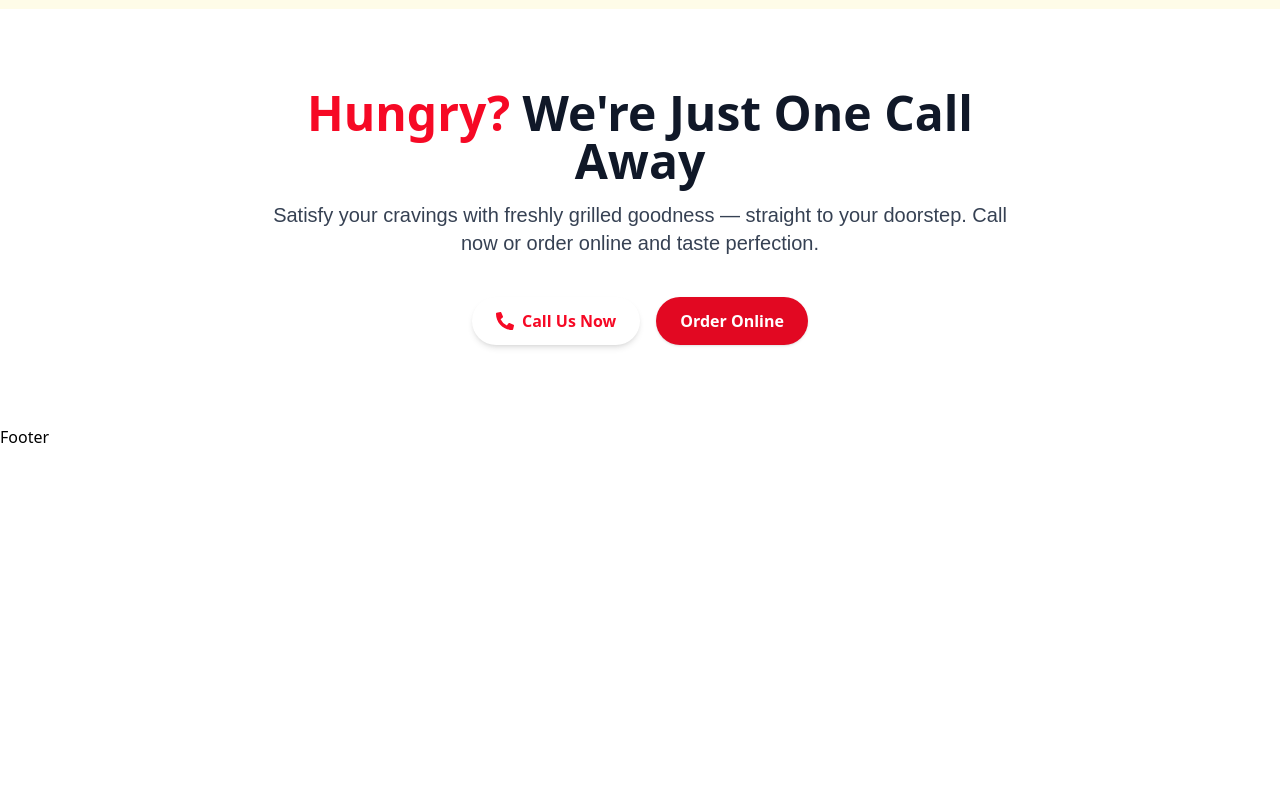
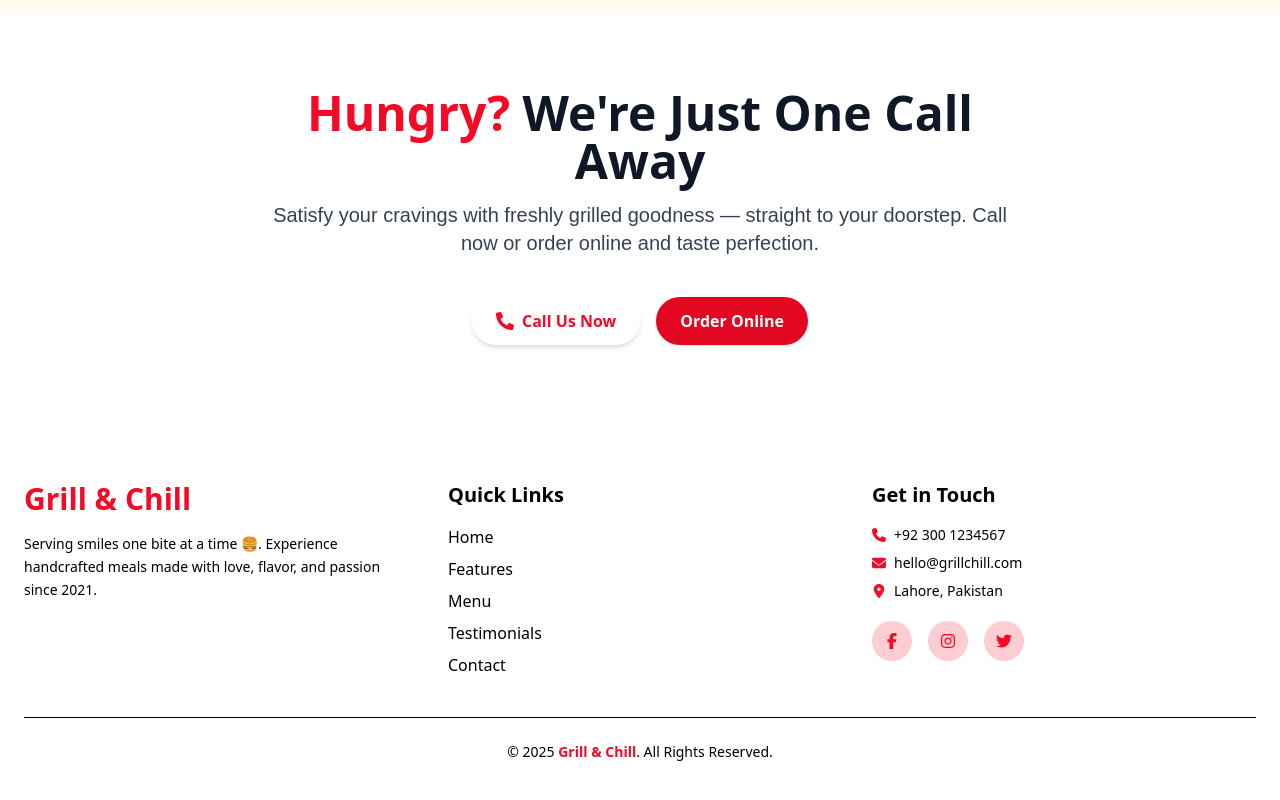
Before and after one commit to usmanmobeen111/Food-Delivery-Landing-Page-React, a React (Vite) app: page / in a window 1280 px wide. Shown: the part 4682-5482 px from the top of the page. Before the commit the page ends 5131 px from the top, so only its background shows below. Built offline with nearby package versions, Linux system fonts and the light colour scheme.

Commit message:
Hero, Features, Menu, Testimonials, CTA and Footer

```diff
--- a/src/components/Footer.jsx
+++ b/src/components/Footer.jsx
@@ -1,11 +1,106 @@
-import React from 'react'
+import React from "react";
+import { motion } from "framer-motion";
+import { FaFacebookF, FaInstagram, FaTwitter,  FaEnvelope, FaLocationDot, FaPhone } from "react-icons/fa6";
 
 const Footer = () => {
   return (
-    <div>
-      Footer
-    </div>
-  )
-}
+    <footer className="bg-accent-dark text-neutral py-14 px-6">
+      <div className="max-w-7xl mx-auto grid md:grid-cols-3 gap-10 text-center md:text-left">
 
-export default Footer
+        {/* Brand Section */}
+        <motion.div
+          initial={{ opacity: 0, y: 30 }}
+          whileInView={{ opacity: 1, y: 0 }}
+          viewport={{ once: true }}
+          transition={{ duration: 0.6, delay: 0.1 }}
+        >
+          <h2 className="text-3xl font-heading font-bold text-primary mb-4">
+            Grill & Chill
+          </h2>
+          <p className="text-sm text-neutral/80 leading-relaxed max-w-sm mx-auto md:mx-0">
+            Serving smiles one bite at a time 🍔. Experience handcrafted meals made
+            with love, flavor, and passion since 2021.
+          </p>
+        </motion.div>
+
+        {/* Quick Links */}
+        <motion.div
+          initial={{ opacity: 0, y: 30 }}
+          whileInView={{ opacity: 1, y: 0 }}
+          viewport={{ once: true }}
+          transition={{ duration: 0.6, delay: 0.2 }}
+        >
+          <h3 className="text-xl font-bold mb-4 text-secondary font-poppins">
+            Quick Links
+          </h3>
+          <ul className="flex flex-col gap-2 text-neutral/80">
+            {["Home", "Features", "Menu", "Testimonials", "Contact"].map((link, i) => (
+              <li
+                key={i}
+                className="hover:text-primary transition-colors cursor-pointer"
+              >
+                {link}
+              </li>
+            ))}
+          </ul>
+        </motion.div>
+
+        {/* Contact & Socials */}
+        <motion.div
+          initial={{ opacity: 0, y: 30 }}
+          whileInView={{ opacity: 1, y: 0 }}
+          viewport={{ once: true }}
+          transition={{ duration: 0.6, delay: 0.3 }}
+        >
+          <h3 className="text-xl font-bold mb-4 text-secondary font-poppins">
+            Get in Touch
+          </h3>
+          <ul className="space-y-2 text-neutral/80 text-sm">
+            <li className="flex items-center justify-center md:justify-start gap-2">
+              <FaPhone className="text-primary" /> +92 300 1234567
+            </li>
+            <li className="flex items-center justify-center md:justify-start gap-2">
+              <FaEnvelope className="text-primary" /> hello@grillchill.com
+            </li>
+            <li className="flex items-center justify-center md:justify-start gap-2">
+              <FaLocationDot className="text-primary" /> Lahore, Pakistan
+            </li>
+          </ul>
+
+          {/* Social Icons */}
+          <div className="flex justify-center md:justify-start gap-4 mt-5">
+            {[
+              { icon: <FaFacebookF />, link: "https://www.facebook.com/usmanmobeen111" },
+              { icon: <FaInstagram />, link: "https://www.instagram.com/usmanmobeen111" },
+              { icon: <FaTwitter />, link: "https://www.twitter.com/usmanmobeen111" },
+            ].map((item, i) => (
+              <motion.a
+                key={i}
+                target="_blank"
+                href={item.link}
+                whileHover={{ scale: 1.2, rotate: 5 }}
+                whileTap={{ scale: 0.9 }}
+                className="bg-primary/20 text-primary hover:bg-primary hover:text-white transition-all p-3 rounded-full"
+              >
+                {item.icon}
+              </motion.a>
+            ))}
+          </div>
+        </motion.div>
+      </div>
+
+      {/* Bottom Line */}
+      <motion.div
+        className="border-t border-neutral/20 mt-10 pt-6 text-center text-sm text-neutral/70"
+        initial={{ opacity: 0 }}
+        whileInView={{ opacity: 1 }}
+        viewport={{ once: true }}
+        transition={{ delay: 0.4 }}
+      >
+        &copy; {new Date().getFullYear()} <span className="text-primary font-semibold">Grill & Chill</span>. All Rights Reserved.
+      </motion.div>
+    </footer>
+  );
+};
+
+export default Footer;
```
